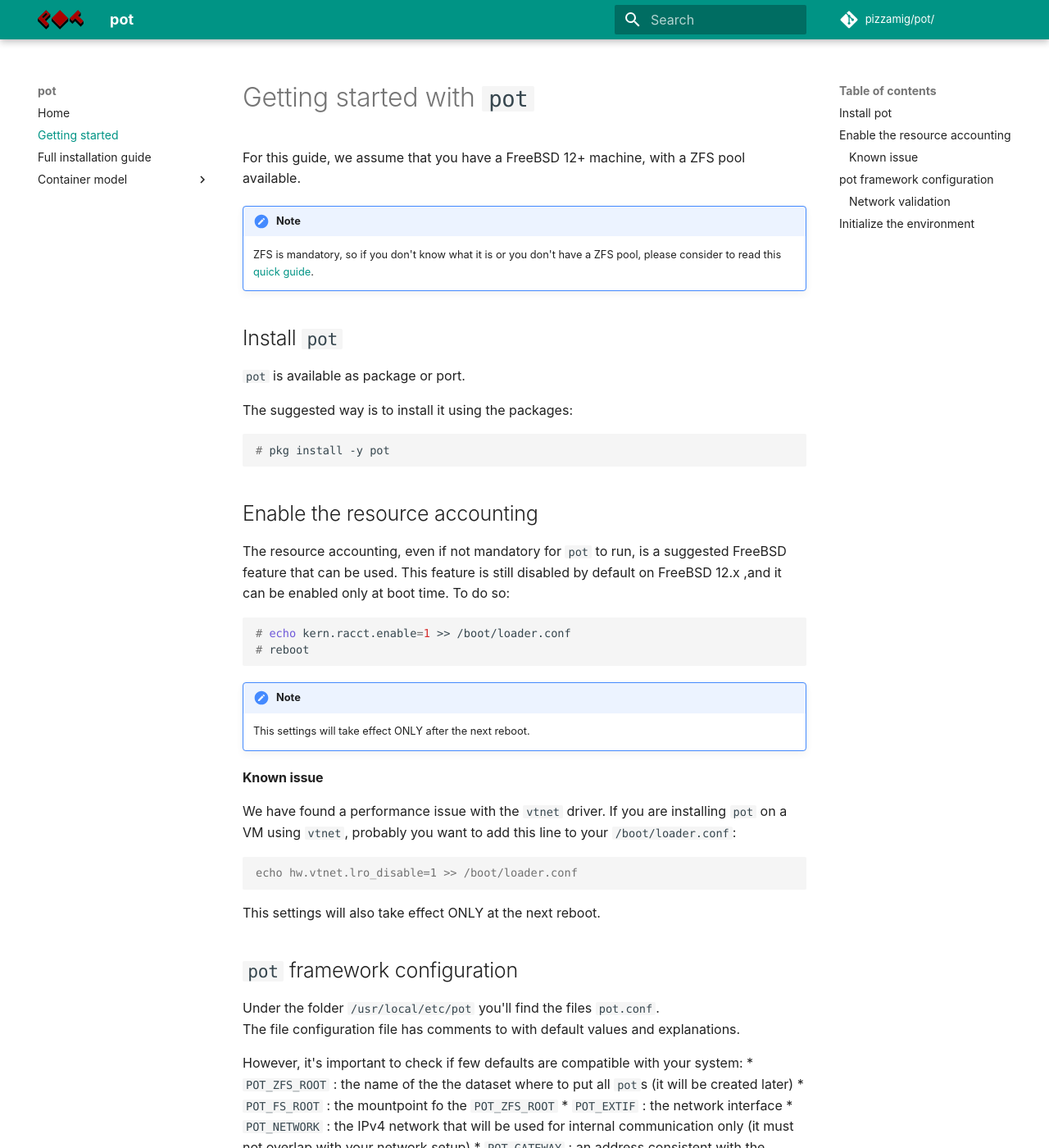
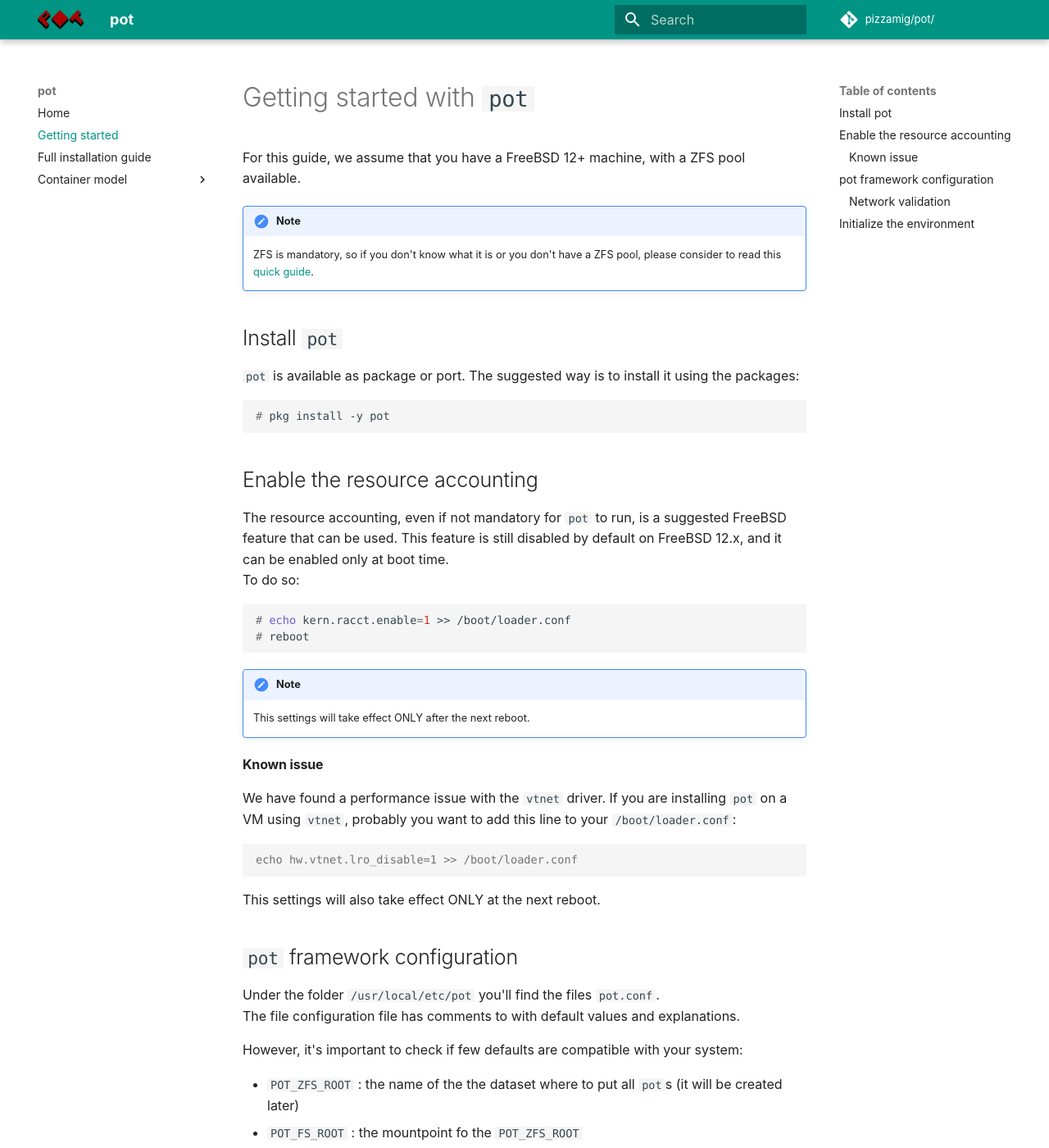
Before and after one commit to bsdpot/pot-book, an MkDocs documentation site: the page built from docs/Getting.md, in a window 1280 px wide and 1400 px high. Shown: the whole window at 82% size. Built offline with MkDocs 1.6.1 and Material for MkDocs 9.7.7, drawn with Linux system fonts in a browser that asks for light colours; comment, search, counter and statistics services are not loaded; some of the changed text lies outside the part shown.

Commit message:
Getting: many markdown fixes

````diff
--- a/docs/Getting.md
+++ b/docs/Getting.md
@@ -6,20 +6,19 @@ For this guide, we assume that you have a FreeBSD 12+ machine, with a ZFS pool a
     ZFS is mandatory, so if you don't know what it is or you don't have a ZFS pool, please consider to read this [quick guide](https://www.freebsd.org/doc/handbook/zfs-quickstart.html).
 
 ## Install `pot`
-`pot` is available as package or port.
-
-The suggested way is to install it using the packages:
+`pot` is available as package or port. The suggested way is to install it using the packages:
 ```console
 # pkg install -y pot
 ```
+
 ## Enable the resource accounting
-The resource accounting, even if not mandatory for `pot` to run, is a suggested FreeBSD feature that can be used.
-This feature is still disabled by default on FreeBSD 12.x ,and it can be enabled only at boot time.
+The resource accounting, even if not mandatory for `pot` to run, is a suggested FreeBSD feature that can be used. This feature is still disabled by default on FreeBSD 12.x, and it can be enabled only at boot time.
 To do so:
 ```console
 # echo kern.racct.enable=1 >> /boot/loader.conf
 # reboot
 ```
+
 !!! note
     This settings will take effect ONLY after the next reboot.
 
@@ -37,11 +36,12 @@ Under the folder `/usr/local/etc/pot` you'll find the files `pot.conf`.
 The file configuration file has comments to with default values and explanations.
 
 However,  it's important to check if few defaults are compatible with your system:
-* `POT_ZFS_ROOT` : the name of the the dataset where to put all `pot`s (it will be created later)
-* `POT_FS_ROOT` : the mountpoint fo the `POT_ZFS_ROOT`
-* `POT_EXTIF` : the network interface
-* `POT_NETWORK` : the IPv4 network that will be used for internal communication only (it must not overlap with your network setup)
-* `POT_GATEWAY` : an address consistent with the internal IPv4 network
+
+- `POT_ZFS_ROOT` : the name of the the dataset where to put all `pot`s (it will be created later)
+- `POT_FS_ROOT` : the mountpoint fo the `POT_ZFS_ROOT`
+- `POT_EXTIF` : the network interface
+- `POT_NETWORK` : the IPv4 network that will be used for internal communication only (it must not overlap with your network setup)
+- `POT_GATEWAY` : an address consistent with the internal IPv4 network
 
 #### Network validation
 If you want to run a naive check on the network side of your configuration, you can run:
@@ -52,6 +52,7 @@ If you want to run a naive check on the network side of your configuration, you
 
 ## Initialize the environment
 When the configuration file is ready, you can now run the initialization.
+
 !!! note
     If you are already using `pf`, I suggest to make a backup of you `pf` configuration file.
 
````
